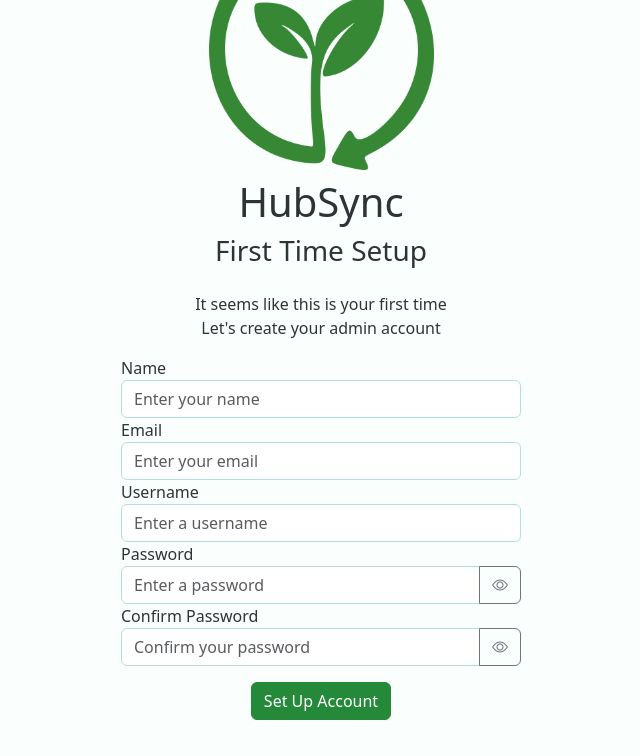
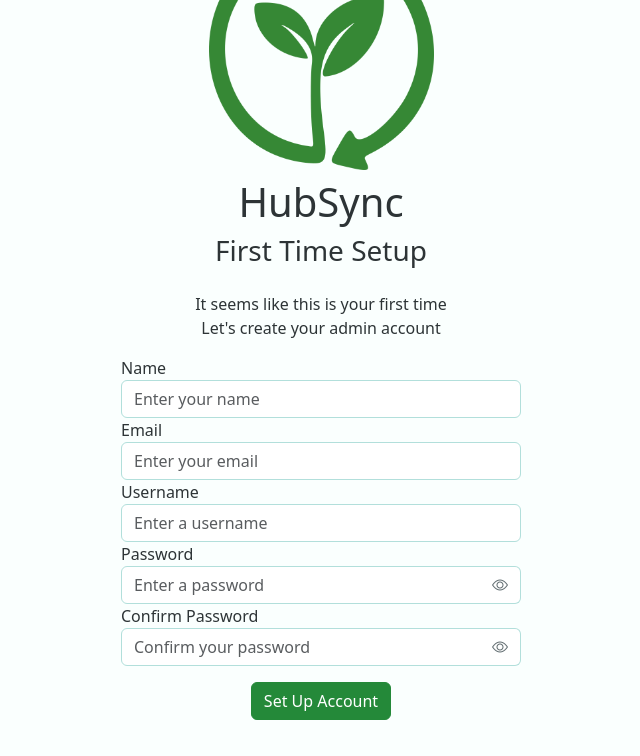
Before and after one commit to dieginin/HubSync, a Flask app: page /first-setup in a window 1280 px wide. Shown: the top 756 px of the page, without its empty margins (319-959 px from the left). Run offline with Flask 3, Linux system fonts and the light colour scheme; data that the repository does not hold is empty; parts of the project's set-up code (start-up, migrations or seed data) failed here and were passed over.

Commit message:
Add password toggle button styles and update templates for consistency

```diff
--- a/website/static/css/themes.css
+++ b/website/static/css/themes.css
@@ -249,4 +249,33 @@ button,
     }
 }
 
+/* Password toggle button styles */
+.password-toggle-btn {
+    background-color: var(--input-bg);
+    border: 1px solid var(--input-border);
+    border-left: none;
+    color: var(--text-muted);
+    border-radius: 0 var(--bs-border-radius) var(--bs-border-radius) 0;
+    padding: 0.375rem 0.75rem;
+    transition: all 0.15s ease-in-out;
+    position: relative;
+}
+
+.password-toggle-btn:hover {
+    /* background-color: var(--bs-gray-50); */
+    color: var(--bs-primary);
+    /* border-color: var(--bs-border-color); */
+}
+
+/* Input group focus state */
+.input-group:focus-within .password-toggle-btn {
+    border-color: var(--bs-primary);
+}
+
+/* Make sure the input and button have same height */
+.input-group .form-control,
+.input-group .password-toggle-btn {
+    height: calc(2.25rem + 2px);
+}
+
 /* Custom PWA manifest theme-color meta tag will be handled by JavaScript */
--- a/website/templates/first_setup.html
+++ b/website/templates/first_setup.html
@@ -34,7 +34,7 @@
                 <input type="password" class="form-control" id="password1" name="password1"
                     placeholder="Enter a password" required minlength="3"
                     oninput="this.value = this.value.replace(/\s/g, '')">
-                <button type="button" class="btn btn-outline-secondary" data-password-toggle
+                <button type="button" class="password-toggle-btn" data-password-toggle
                     onclick="togglePasswordVisibility('password1', this)">
                     <i class="bi bi-eye"></i>
                 </button>
@@ -46,7 +46,7 @@
                 <input type="password" class="form-control" id="password2" name="password2"
                     placeholder="Confirm your password" required minlength="3"
                     oninput="this.value = this.value.replace(/\s/g, '')">
-                <button type="button" class="btn btn-outline-secondary" data-password-toggle
+                <button type="button" class="password-toggle-btn" data-password-toggle
                     onclick="togglePasswordVisibility('password2', this)">
                     <i class="bi bi-eye"></i>
                 </button>
--- a/website/templates/login.html
+++ b/website/templates/login.html
@@ -22,7 +22,7 @@
                 <input type="password" class="form-control" id="password" name="password"
                     placeholder="Enter your password" required minlength="3"
                     oninput="this.value = this.value.replace(/\s/g, '')">
-                <button type="button" class="btn btn-outline-secondary" data-password-toggle
+                <button type="button" class="password-toggle-btn" data-password-toggle
                     onclick="togglePasswordVisibility('password', this)">
                     <i class="bi bi-eye"></i>
                 </button>
--- a/website/templates/settings.html
+++ b/website/templates/settings.html
@@ -68,7 +68,7 @@
                                 <input type="password" class="form-control" id="current_password"
                                     name="current_password" required minlength="3"
                                     oninput="this.value = this.value.replace(/\s/g, '')">
-                                <button type="button" class="btn btn-outline-secondary" data-password-toggle
+                                <button type="button" class="password-toggle-btn" data-password-toggle
                                     onclick="togglePasswordVisibility('current_password', this)">
                                     <i class="bi bi-eye"></i>
                                 </button>
@@ -81,7 +81,7 @@
                                 <div class="input-group">
                                     <input type="password" class="form-control" id="new_password" name="new_password"
                                         required minlength="3" oninput="this.value = this.value.replace(/\s/g, '')">
-                                    <button type="button" class="btn btn-outline-secondary" data-password-toggle
+                                    <button type="button" class="password-toggle-btn" data-password-toggle
                                         onclick="togglePasswordVisibility('new_password', this)">
                                         <i class="bi bi-eye"></i>
                                     </button>
@@ -93,7 +93,7 @@
                                     <input type="password" class="form-control" id="confirm_password"
                                         name="confirm_password" required minlength="3"
                                         oninput="this.value = this.value.replace(/\s/g, '')">
-                                    <button type="button" class="btn btn-outline-secondary" data-password-toggle
+                                    <button type="button" class="password-toggle-btn" data-password-toggle
                                         onclick="togglePasswordVisibility('confirm_password', this)">
                                         <i class="bi bi-eye"></i>
                                     </button>
```
